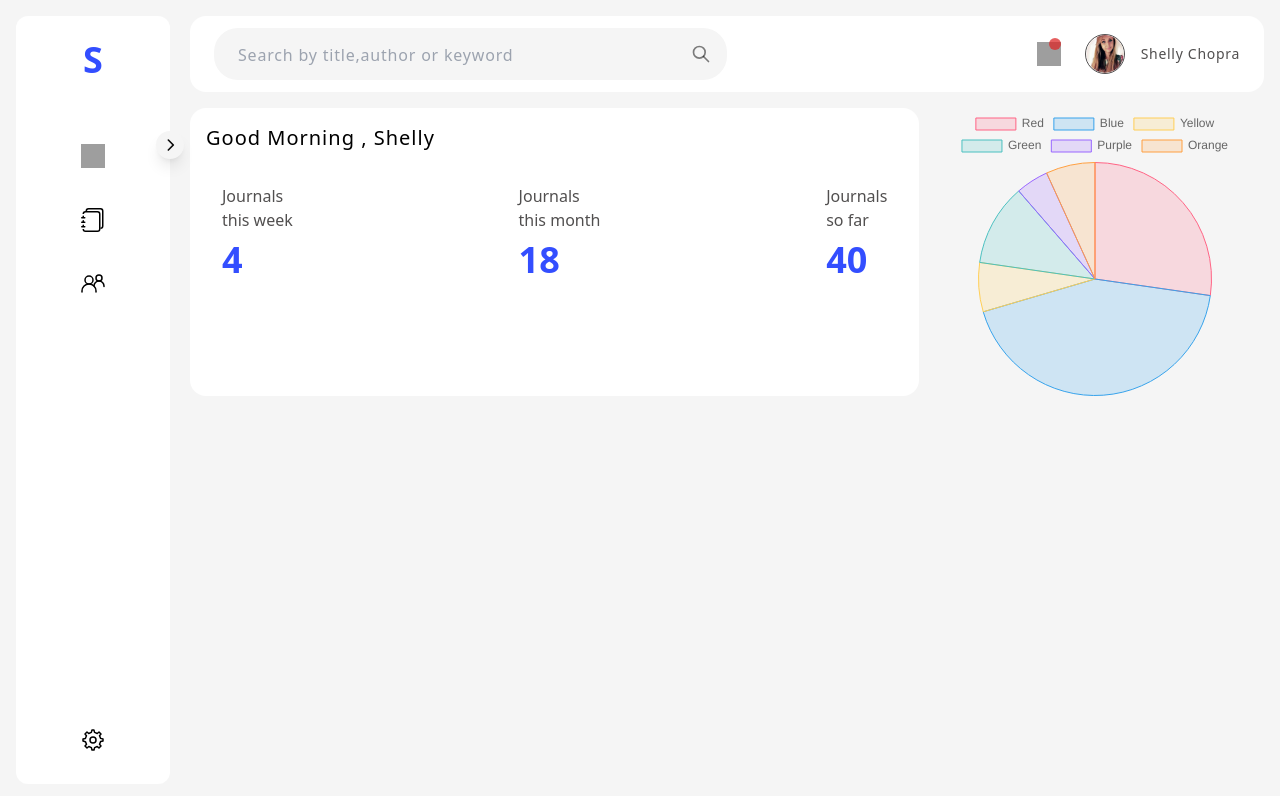
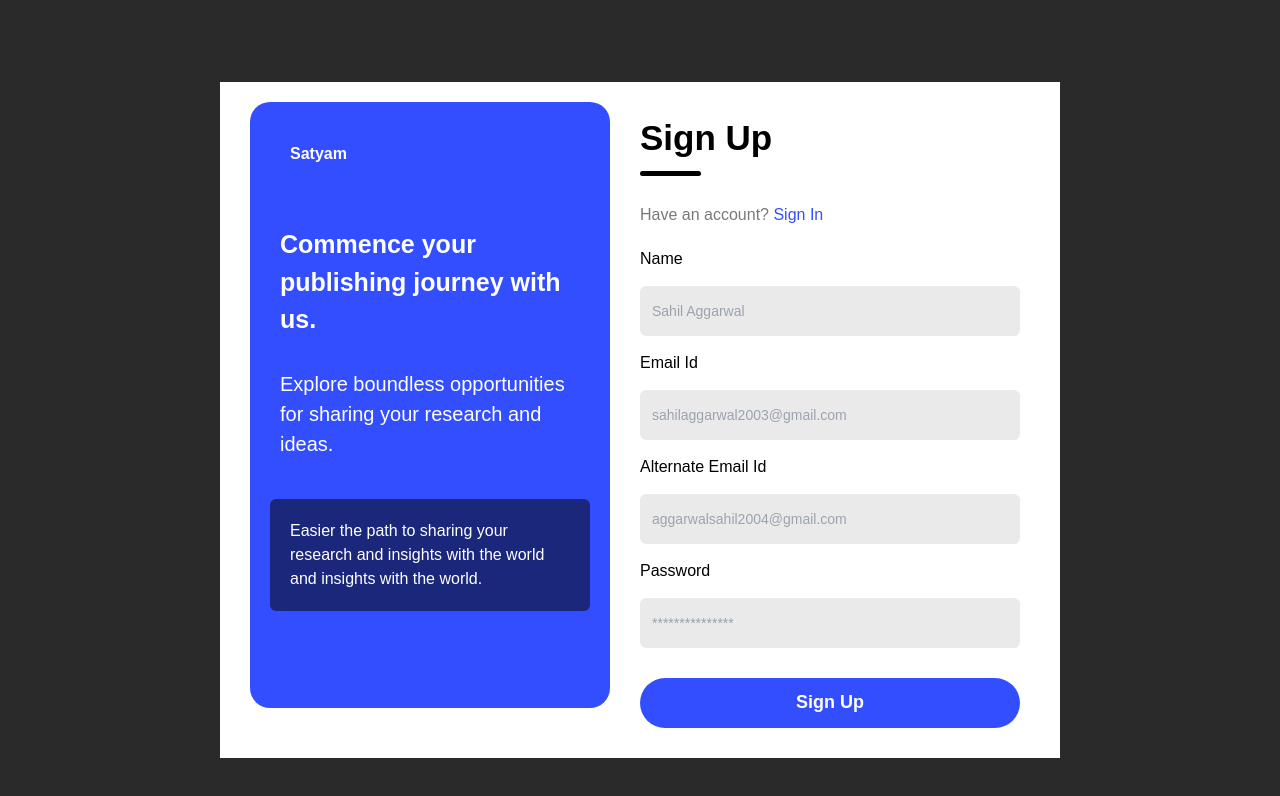
Before and after one commit to vineet1202/satyam-frontend, a React (Vite) app: page /satyam in a window 1280 px wide. Shown: the top 796 px of the page. Built offline with nearby package versions, Linux system fonts and the light colour scheme; grey boxes are pictures that could not be loaded; the HTML template or start-up script is replaced by a standard one.

Commit message:
signup commit

```diff
--- a/src/App.jsx
+++ b/src/App.jsx
@@ -1,6 +1,7 @@
 import SideNavBar from "./Components/SideBar";
 import Header from "./Components/Header";
 import Landing from "./Pages/Landing/Landing";
+import Login from "./Pages/Login/Login";
 
 import { Routes, Route } from "react-router-dom";
 import Satyam from "./Pages/Satyam/Satyam";
@@ -8,10 +9,11 @@ import Satyam from "./Pages/Satyam/Satyam";
 const App = () => {
   return (
     <>
-      <Routes>
+      <Login/>
+      {/* <Routes>
         <Route path="/" element={<Landing />} />
         <Route path="/satyam/*" element={<Satyam />} />
-      </Routes>
+      </Routes> */}
     </>
   );
 };
--- /dev/null
+++ b/src/Pages/Login/Login.css
@@ -0,0 +1,143 @@
+.main{
+    display: flex;
+    /* flex-wrap: wrap; */
+    /* padding: 100px; */
+
+}
+body {
+	background: #2a2a2b;
+	display: flex;
+	justify-content: center;
+	align-items: center;
+	flex-direction: column;
+	font-family: "Montserrat", sans-serif;
+	height: 100vh;
+	margin: 20px 0 50px;
+}
+.title{
+    color: white;
+    /* margin: 20px; */
+    padding: 40px 40px 10px;
+    font-weight: bold;
+}
+.para1{
+    color: white;
+    font-weight: 600;
+    font-size: 25px;
+    padding: 50px 30px 10px;
+}
+.para2{
+    color: white;
+    font-size: 20px;
+    padding: 20px 30px;
+}
+.data{
+    color: white;
+    background-color: #1A277B;
+    padding: 20px;
+    border-radius: 6px;
+    margin: 20px;
+}
+.container2{
+    display: flex;
+    flex-direction: column;
+    flex: 50%;
+    border-radius: 20px;
+    margin: 20px 30px;
+    background-color: #334EFF;
+}
+.container{
+    display: flex;
+    flex: 50%;
+    flex-direction: column;
+    background-color: #fff;
+	/* box-shadow: 0 14px 28px rgba(0, 0, 0, 0.25), 0 10px 10px rgba(0, 0, 0, 0.22); */
+	position: relative;
+	overflow: hidden;
+	width: 600px;
+    width: 550px;
+    padding-bottom: 30px;
+}
+.header{
+    display: flex;
+    flex-direction: column;
+    gap: 6px;
+    width: 100%;
+    margin-top: 30px;
+    /* margin-left: 75px; */
+}
+.text{
+    color: #000000;
+    font-size: 35px;
+    font-weight: 600;
+}
+.underline{
+    width: 61px;
+    height: 5px;
+    background: #000000;
+    border-radius: 9px;
+}
+.info{
+    /* margin-left: 75px; */
+    display: flex;
+    flex-direction: column;
+    gap: 15px;
+    font-size: 16px;
+}
+.inputs{
+    margin-top: 20px;
+    display: flex;
+    flex-direction: column;
+    gap: 15px;
+}
+.input{
+    display: flex;
+    align-items: center;
+    /* margin: auto; */
+    width: 380px;
+    height: 50px;
+    background: #eaeaea;
+    border-radius: 6px;
+}
+.input input{
+    height: 50px;
+    width: 400px;
+    background: transparent;
+    border: none;
+    outline: none;
+    color: #797979;
+    font-size: 14px;
+    padding-left: 12px;
+}
+.forgot-password{
+    margin-top: 27px;
+    /* margin-left: 75px; */
+    color: #797979;
+    font-size: 16px;
+}
+.forgot-password san{
+    color: #334EFF;
+    cursor: pointer;
+}
+.submit{
+    margin-top: 30px;
+    display: flex;
+    justify-content: center;
+    align-items: center;
+    width: 380px;
+    height: 50px;
+    color: #fff;
+    background: #334EFF;
+    border-radius: 50px;
+    font-size: 18px;
+    font-weight: 700;
+    cursor: pointer;
+    transition-duration: 0.4s;
+}
+.submit:hover {
+    background-color: #640af6;
+}
+.gray{
+    background: #eaeaea;
+    color: #676767;
+}
--- a/src/Pages/Login/Login.jsx
+++ b/src/Pages/Login/Login.jsx
@@ -1,10 +1,9 @@
 import React, {useState} from 'react'
-import './LoginSignup.css'
+import './Login.css'
 
 const LoginSignup = () => {
 
   const [action,setAction] = useState("Sign Up");
-  const [Newaction,NewsetAction] = useState("Author");
 
   return (
     <div className='main'>
@@ -13,6 +12,9 @@ const LoginSignup = () => {
           <h1 className='title'> Satyam </h1>
           <div className='para1'>Commence your publishing journey with us.</div>
           <div className='para2'>Explore boundless opportunities for sharing your research and ideas.</div>
+          <div className="data">
+            Easier the path to sharing your research and insights with the world and insights with the world.
+          </div>
         </div>
       </div>
       <div className="container">
@@ -20,14 +22,9 @@ const LoginSignup = () => {
           <div className="text">{action}</div>
           <div className="underline"></div>
         </div>
-        {action==="Login"?<div></div>:<div className="forgot-password">Have an account? <san>Sign In</san></div>}
-        {/* {action==="Login"?<div></div>:<div className="forgot-password">Continue as?</div>}  */}
-        {action==="Sign Up"?<div></div>:<div className="forgot-password">Create a new account. <san>Sign Up</san></div>}
+        {action==="Login"?<div></div>:<div className="forgot-password">Have an account? <san onClick={()=>{setAction("Login")}}>Sign In</san></div>}
+        {action==="Sign Up"?<div></div>:<div className="forgot-password">Create a new account. <san onClick={()=>{setAction("Sign Up")}}>Sign Up</san></div>}
 
-        {/* {action==="Login"?<div></div>:<div className="account-type">
-          <div className={Newaction==="Reviewer"?"submit gray":"submit"} onClick={()=>{NewsetAction("Author")}}>Author</div>
-          <div className={Newaction==="Author"?"submit gray":"submit"} onClick={()=>{NewsetAction("Reviewer")}}>Reviewer</div>
-        </div>}  */}
         <div className="inputs">
           {action==="Login"?<div></div>:<div className="info">Name</div>}
           {action==="Login"?<div></div>:<div className="input">
@@ -39,9 +36,9 @@ const LoginSignup = () => {
             <input type="email" placeholder="sahilaggarwal2003@gmail.com" />
           </div>
 
-          {action==="Login"?<div></div>:<div className="info">Mobile No.</div>}
+          {action==="Login"?<div></div>:<div className="info">Alternate Email Id</div>}
           {action==="Login"?<div></div>:<div className="input">
-            <input type="tel" placeholder="1234567890" />
+            <input type="email" placeholder="aggarwalsahil2004@gmail.com" />
           </div>}
 
           <div className="info">Password</div>
@@ -51,14 +48,10 @@ const LoginSignup = () => {
         </div>
         {action==="Sign Up"?<div></div>:<div className="forgot-password">Forgot Password? <san>Click Here!</san></div>}
 
-        <div className="submit-container">
-          <div className={action==="Login"?"submit gray":"submit"} onClick={()=>{setAction("Sign Up")}}>Sign Up</div>
-          <div className={action==="Sign Up"?"submit gray":"submit"} onClick={()=>{setAction("Login")}}>Login</div>
+        {action==="Login"?<div></div>:<div className="submit">Sign Up</div>}
+        {action==="Sign Up"?<div></div>:<div className="submit">Sign In</div>}
       </div>
     </div>
-    </div>
-
   )
 }
-
 export default LoginSignup
```
Lines whose indentation alone changed are shown as unchanged.
